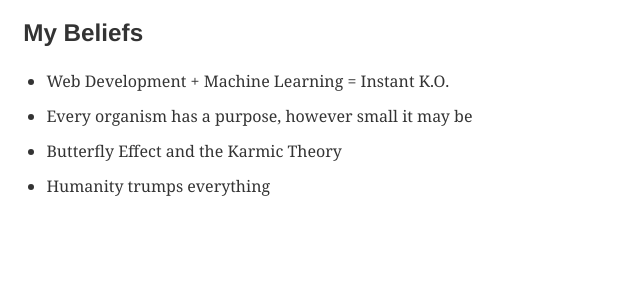
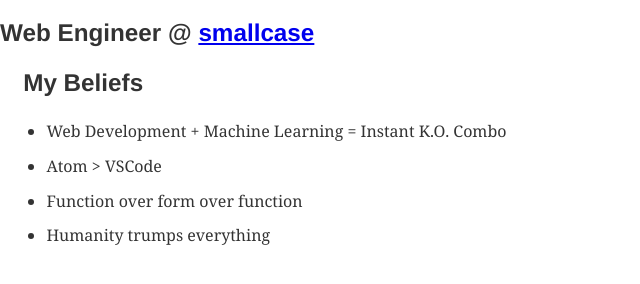
Before and after one commit to sarthaklangde/gatsby-test, a Gatsby site: page / in a window 1280 px wide. Shown: the part 38-322 px from the top of the page, without its empty margins (0-640 px from the left). Built offline with nearby package versions, Linux system fonts and the light colour scheme; Gatsby itself is replaced by a stand-in of ours.

Commit message:
testing netlify

```diff
--- a/package.json
+++ b/package.json
@@ -11,6 +11,10 @@
     "gatsby": "^1.9.145",
     "gatsby-link": "^1.6.32",
     "gatsby-plugin-typography": "^1.7.10",
-    "typography-theme-fairy-gates": "^0.15.11"
+    "typography-theme-fairy-gates": "^0.15.11",
+    "deploy": "gatsby build --prefix-paths && gh-pages -d public"
+  },
+  "devDependencies": {
+    "gh-pages": "^1.1.0"
   }
 }
--- a/src/pages/index.js
+++ b/src/pages/index.js
@@ -4,14 +4,15 @@ import styles from "./index.module.css";
 export default () =>
   <div>
     <h1>Hey, I am Sarthak Langde</h1>
+    <h2>Web Engineer @ <a href="https://smallcase.com" target="_blank">smallcase</a></h2>
     <div>
       <blockquote>
         <h2>My Beliefs</h2>
         <p>
           <ul>
-            <li>Web Development + Machine Learning  = Instant K.O.</li>
-            <li>Every organism has a purpose, however small it may be</li>
-            <li>Butterfly Effect and the Karmic Theory</li>
+            <li>Web Development + Machine Learning  = Instant K.O. Combo</li>
+            <li>Atom > VSCode</li>
+            <li>Function over form over function</li>
             <li>Humanity trumps everything</li>
           </ul></p>
       </blockquote>
--- a/src/utils/typography.js
+++ b/src/utils/typography.js
@@ -1,6 +1,6 @@
 import Typography from "typography";
 import fairyGates from "typography-theme-fairy-gates";
 
-const typography = new Typography();
+const typography = new Typography(fairyGates);
 
 export default typography;
```
Also changed, not shown: 2 other files.
